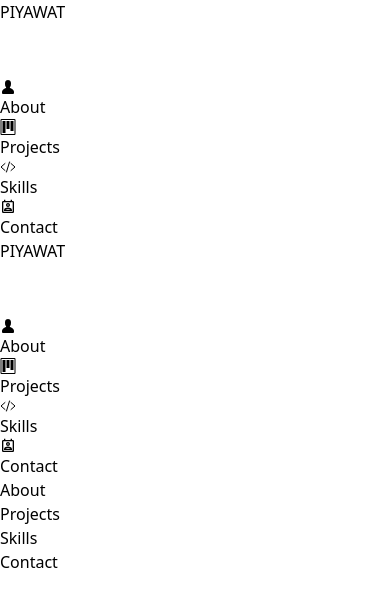
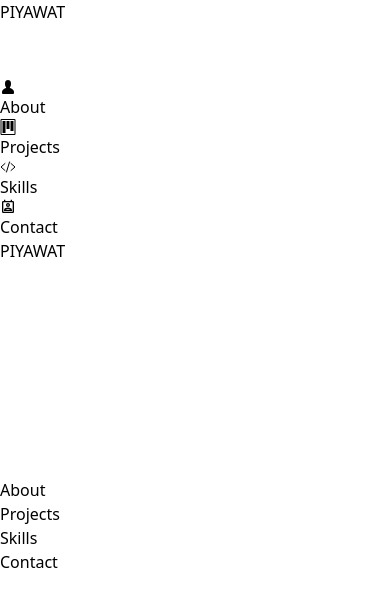
Before and after one commit to boytur/piyawat-portfolio, a React (Vite) app: page / in a window 390 px wide. Shown: the top 606 px of the page. Built offline with nearby package versions, Linux system fonts and the light colour scheme; some icons are missing.

Commit message:
feat(Navbar): add framer motion when clicked navbar in mobile

```diff
--- a/package.json
+++ b/package.json
@@ -11,6 +11,7 @@
     "start": "npm run dev"
   },
   "dependencies": {
+    "framer-motion": "^10.16.16",
     "react": "^18.2.0",
     "react-dom": "^18.2.0",
     "react-icons": "^4.12.0",
--- a/src/components/Navbar.tsx
+++ b/src/components/Navbar.tsx
@@ -4,18 +4,27 @@ import { IoCodeSlashOutline } from "react-icons/io5";
 import { MdOutlinePermContactCalendar } from "react-icons/md";
 import { FaBarsStaggered, FaCode } from "react-icons/fa6";
 import { Link, animateScroll as scroll } from "react-scroll";
+import { motion } from "framer-motion"
 
 function Navbar() {
-
+  // set mobile navbar
   const [toggleMobileNavbar, setToggleMobileNavbar] = useState<boolean>(false);
 
   const scrollToTop = () => {
     scroll.scrollToTop();
   };
 
+  //framer motion scroll navbar variants
+  const variants = {
+    open: { opacity: 1, x: 0 },
+    closed: { opacity: 0, y: "-100%" },
+  }
+
   return (
 
     <div className=" flex justify-center" >
+
+      {/* Desktop navbar */}
       <nav className="w-full h-[5rem] md:flex pt-5 px-2 hidden border fixed justify-center">
         <div className=" w-full flex max-w-screen-xl">
           <div className=" w-full h-10 text-white">
@@ -74,8 +83,10 @@ function Navbar() {
           </div>
         </div>
       </nav>
-      {/* Mobile */}
-      <nav className={`w-full border h-[100vh] md:hidden fixed ${toggleMobileNavbar ? "bg-[#1E1E1E]" : ""}`}>
+
+      {/* Mobile navbar */}
+      <nav
+      className={`w-full border h-[100vh] md:hidden fixed ${toggleMobileNavbar ? "bg-[#1E1E1E]" : ""}`}>
         <div className="flex px-3 pt-5">
           <div className=" w-full h-10 text-white">
             <div
@@ -93,7 +104,10 @@ function Navbar() {
           </div>
         </div>
         <div>
-          <div className={`w-full h-full text-white md:hidden justify-center border ${toggleMobileNavbar ? "flex" : "hidden"}`}>
+          <motion.div
+           animate={toggleMobileNavbar ? "open" : "closed"}
+           variants={variants}
+           className={`w-full h-full text-white md:hidden justify-center ${toggleMobileNavbar ? "flex" : "hidden"}`}>
             <ul className="w-full flex justify-between items-center flex-col gap-5 pt-5 pb-5">
               <Link
                 onClick={() => setToggleMobileNavbar(!toggleMobileNavbar)}
@@ -136,7 +150,7 @@ function Navbar() {
                 Contact
               </Link>
             </ul>
-          </div>
+          </motion.div>
         </div>
       </nav>
     </div>
```
Also changed, not shown: 1 other file (tests, documents, lock files or other folders).
